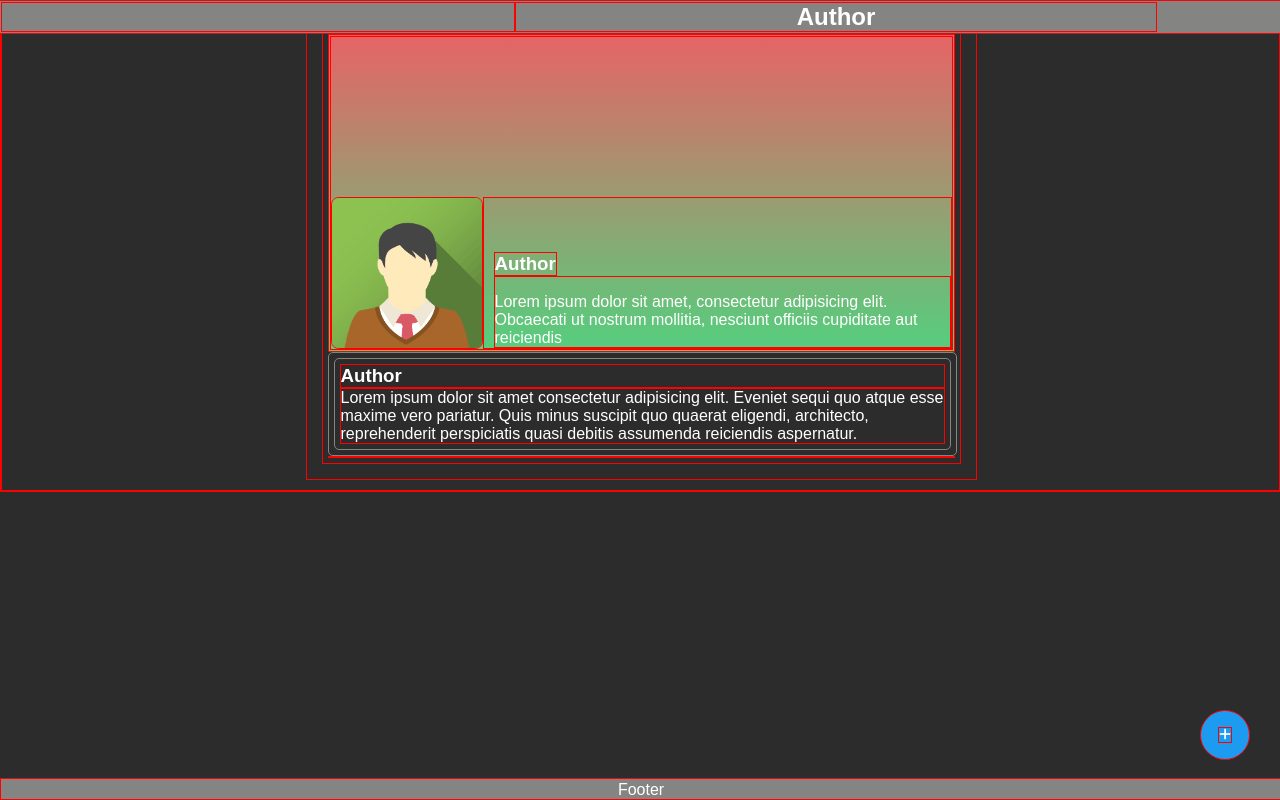
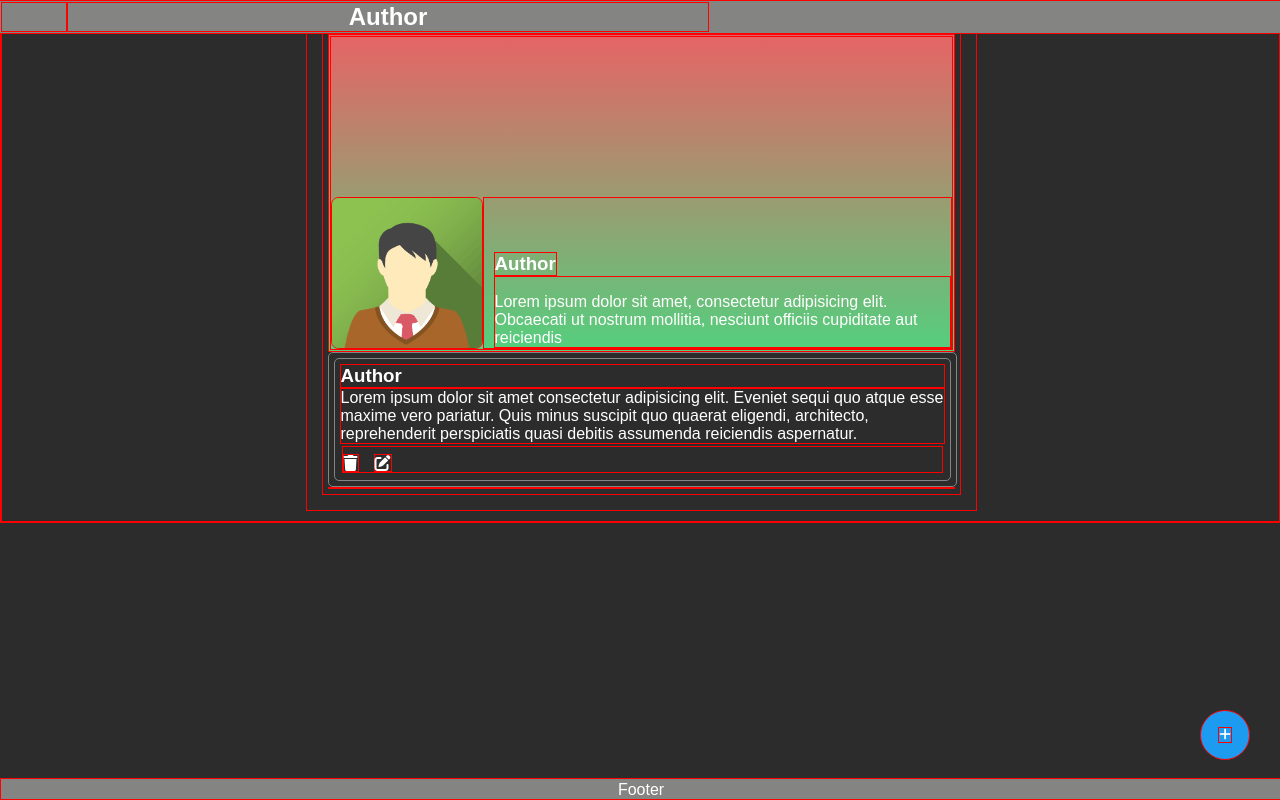
Before and after one commit to CarlosBonfim/Posts, a website: page index.html in a window 1280 px wide. Drawn offline with Linux system fonts and the light colour scheme.

Commit message:
add função delete no crud

```diff
--- a/css/styles.css
+++ b/css/styles.css
@@ -48,7 +48,7 @@ body {
   width: 100%;
 }
 .arrow {
-  width: 40vw;
+  width: 5vw;
 }
 #backToMain {
   display: none;
@@ -114,6 +114,21 @@ body {
   border: solid 1px var(--battleshipGray);
   border-radius: 5px;
 }
+.post_buttons{
+  display: flex;
+  align-items: center;
+  justify-content: start;
+  /* width: 20px;
+  height: 20px; */
+  padding-top: 2px;
+  margin: 2px;
+}
+.post_buttons > i{
+  margin-top: 5px;
+}
+.post_buttons > i:nth-child(2){
+  margin-left: 15px;
+}
 .footer {
   left: 0;
   bottom: 0;
--- a/index.html
+++ b/index.html
@@ -40,6 +40,10 @@
 						maxime vero
 						pariatur. Quis minus suscipit quo quaerat eligendi, architecto, reprehenderit perspiciatis quasi debitis
 						assumenda reiciendis aspernatur.</p>
+					<div class="post_buttons">
+						<i class="fa-sharp fa-solid fa-trash trash" onclick="deleteClick(this)" data-id="0"></i>
+						<i class="fa-solid fa-pen-to-square" data-id="0"></i>
+					</div>
 				</div>
 			</div>
 			<div class="new_post">
--- a/js/client.js
+++ b/js/client.js
@@ -24,9 +24,34 @@ function submitClick() {
           }
         })
         .then(backPosts)
+        .then(() => {
+          location.reload()
+        })
         .catch((err) => console.log(`Houve um erro: ${err}`));
     });
   }
+}
+
+function deleteClick(element){
+  let id = element.dataset.id;
+  console.log(id)
+  fetch(url,{
+    method: 'DELETE',
+    headers:{
+      'Content-Type': "application/json"
+    },
+    body: JSON.stringify({
+      id: id
+    })
+  }).then((res) => {
+    if(res.ok){
+      console.log('apagou com sucesso')
+    }
+  })
+  .then(() => {
+    location.reload()
+  })
+  .catch((err) => console.log(`Houve um erro: ${err}`))
 }
 
 fetch(url)
@@ -36,7 +61,10 @@ fetch(url)
     data.forEach((element) => {
       const postContent = document.createElement("div");
       postContent.classList.add("post_content");
-      postContent.innerHTML = `<h3 class="author_post">${element.autor}</h3><p class="post_text">${element.texto}</p>`;
+      postContent.innerHTML = `<h3 class="author_post">${element.autor}</h3><p class="post_text">${element.texto}</p><div class="post_buttons">
+      <i class="fa-sharp fa-solid fa-trash trash" onclick="deleteClick(this)" data-id="${element.id}"></i>
+      <i class="fa-solid fa-pen-to-square" data-id="${element.id}"></i>
+    </div>`;
       for (let dataElements of dataElement) {
         dataElements.appendChild(postContent.cloneNode(true));
       }
```
Also changed, not shown: js/server.js (+10 -0 lines).
